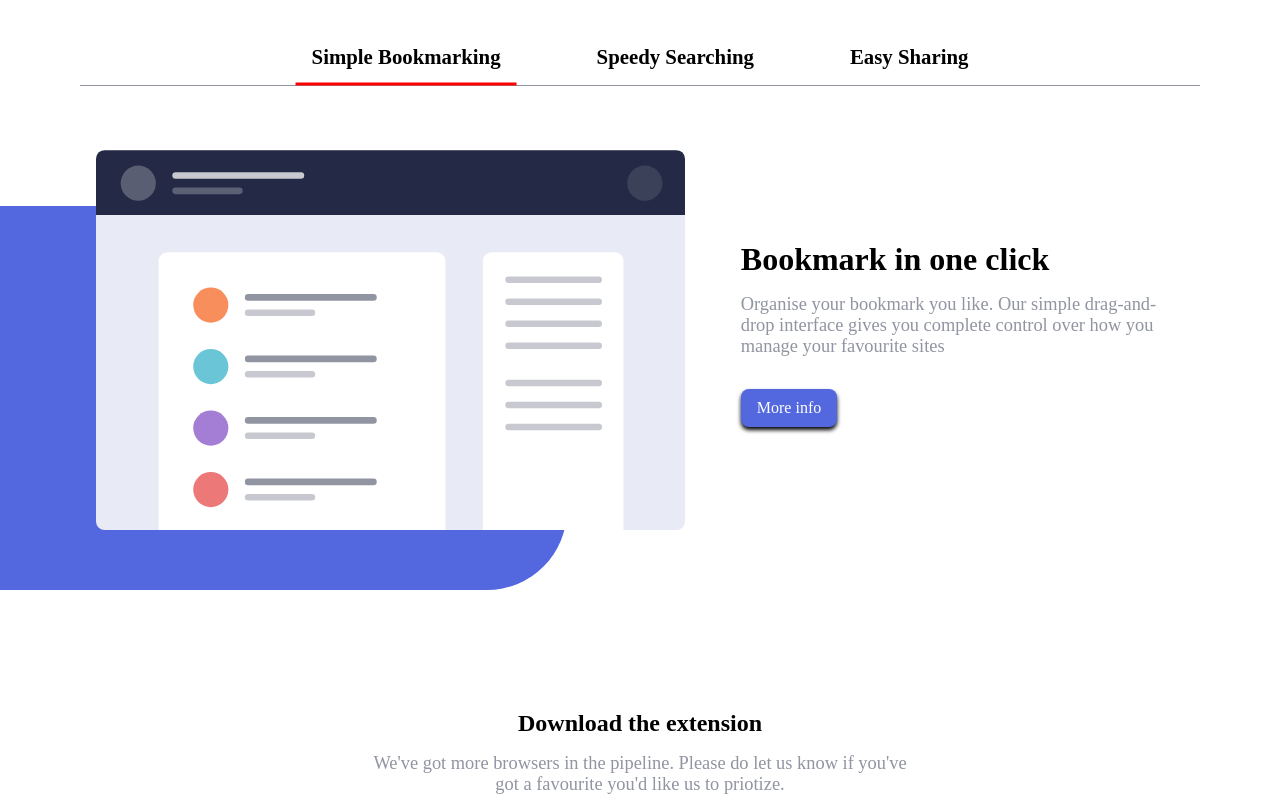
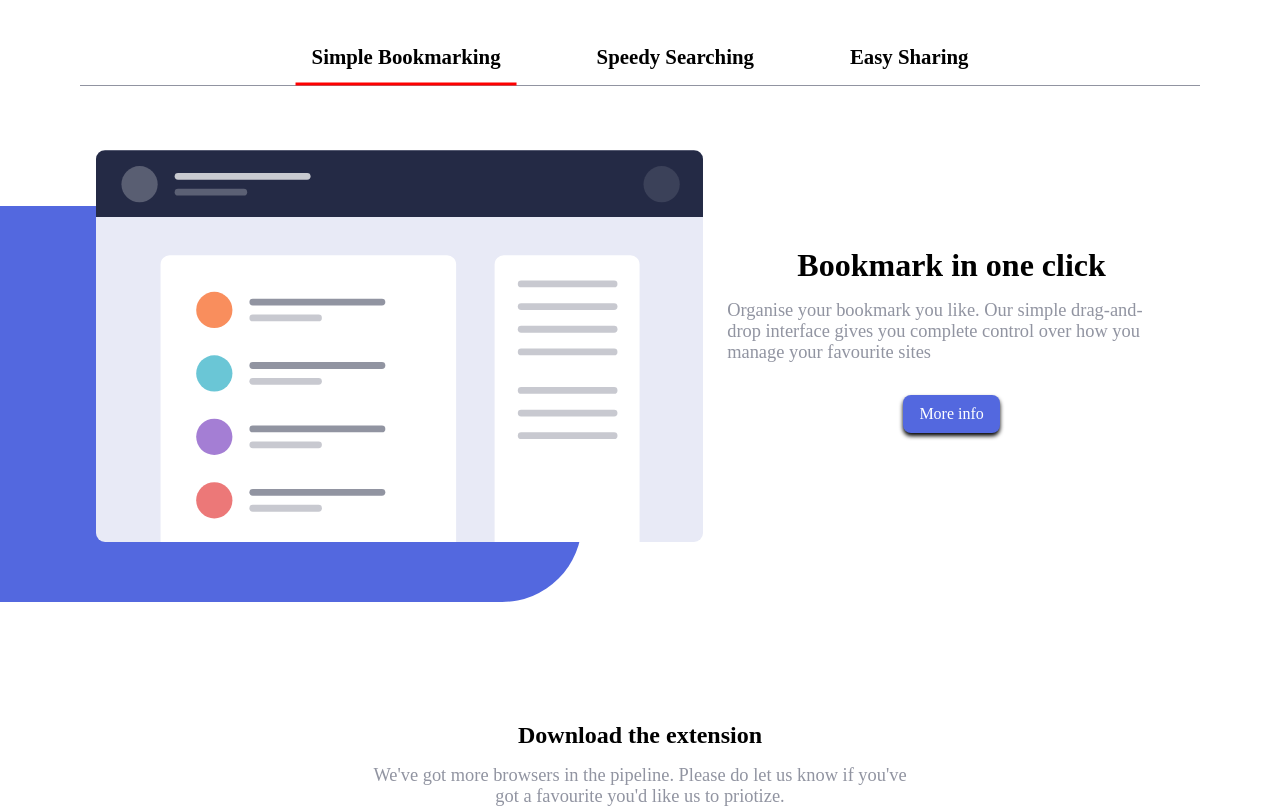
Before and after one commit to Boblee24/Bookmark.github.io, a plain HTML site: page index.html in a window 1280 px wide. Shown: the part 756-1566 px from the top of the page. Drawn offline with Linux system fonts and the light colour scheme.

Commit message:
Update style.css

```diff
--- a/style.css
+++ b/style.css
@@ -187,9 +187,13 @@ nav, .movable{
     padding: 1.5rem;
 }
 .movable-note{
-    margin-left: 2rem;
     margin-top: 4rem;
+    display: flex;
+    flex-direction: column;
+    align-items: center;
+    margin-left: -1rem;
 }
+
 .nav-note h1, .movable-note h4 {
     font-size: 2rem;
     padding: 2rem 1rem;
@@ -223,7 +227,6 @@ a.active {
     color: var(--soft-blue);
 }
 .section1{
-    /* overflow: hidden */
     margin: 2rem 1rem;
     text-align: center;
 }
@@ -308,6 +311,7 @@ ul, li {
     position: relative;
     border-bottom: 1px solid var(--Grayish-Blue);
     padding: 1rem;
+    text-align: left;
 }
 .remove{
     display: none;
@@ -369,6 +373,7 @@ footer ul {
     display: flex;
     gap :2rem;
 }
+
 li{
     padding: 1rem;
 }
@@ -404,6 +409,8 @@ li{
     margin: 3rem 0;
     margin-top: 1rem;
     height: 100%;
+    align-items: center;
+    justify-content: center;
 }
 
 
@@ -474,7 +481,7 @@ li{
         margin: auto;
         justify-content: center;
     }
-    .section4, {
+    .section4 {
         margin-top: 3rem;
     }
     .section2{
```
